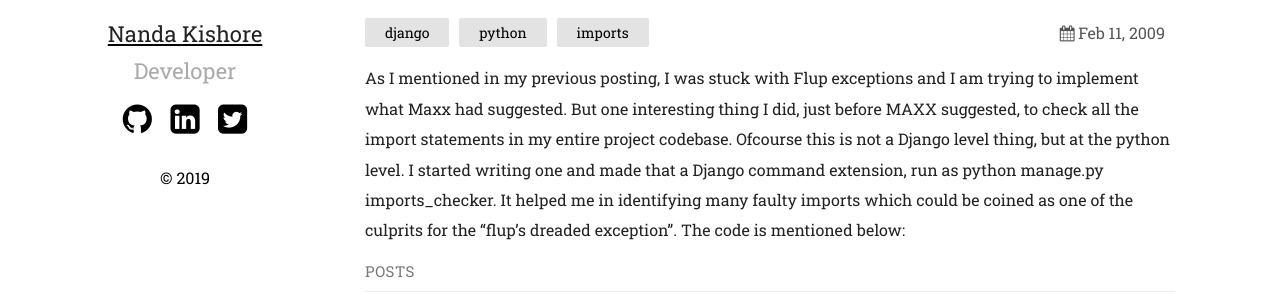
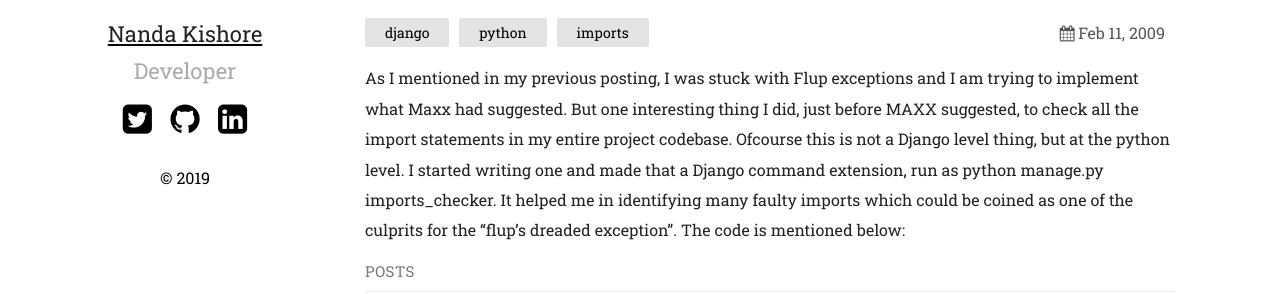
Before and after one commit to nanda-ki-shor/blog, a Jekyll site: the page built from index.md, in a window 1280 px wide. Shown: the part 358-652 px from the top of the page. Built offline with Jekyll 4.4.1, drawn with Linux system fonts in a browser that asks for light colours.

Commit message:
Reordering

```diff
--- a/_layouts/default.html
+++ b/_layouts/default.html
@@ -8,20 +8,20 @@
 <body>
 	<main class="container">
 		<section class="about">
-		<a href="/">
-			<img src="{{ "/assets/portfolio.jpg" | relative_url }}" alt="{{ site.plainwhite.name }}">
-			<h2>{{ site.plainwhite.name }}</h2>
-		</a>
-		<p class="tagline">{{ site.plainwhite.tagline }}</p>
+			<a href="/">
+				<img src="{{ "/assets/portfolio.jpg" | relative_url }}" alt="{{ site.plainwhite.name }}">
+				<h2>{{ site.plainwhite.name }}</h2>
+			</a>
+			<p class="tagline">{{ site.plainwhite.tagline }}</p>
 			<ul class="social">
+				<a href="https://twitter.com/{{ site.plainwhite.social_links.twitter }}">
+					<li><i class="icon-twitter-squared"></i></li>
+				</a>
 				<a href="https://github.com/{{ site.plainwhite.social_links.github }}">
 					<li><i class="icon-github-circled"></i></li>
 				</a>
 				<a href="https://linkedin.com/{{ site.plainwhite.social_links.linkedIn }}">
 					<li><i class="icon-linkedin-squared"></i></li>
-				</a>
-				<a href="https://twitter.com/{{ site.plainwhite.social_links.twitter }}">
-					<li><i class="icon-twitter-squared"></i></li>
 				</a>
 			</ul>
 			<p>&copy; 2019</p>
```
